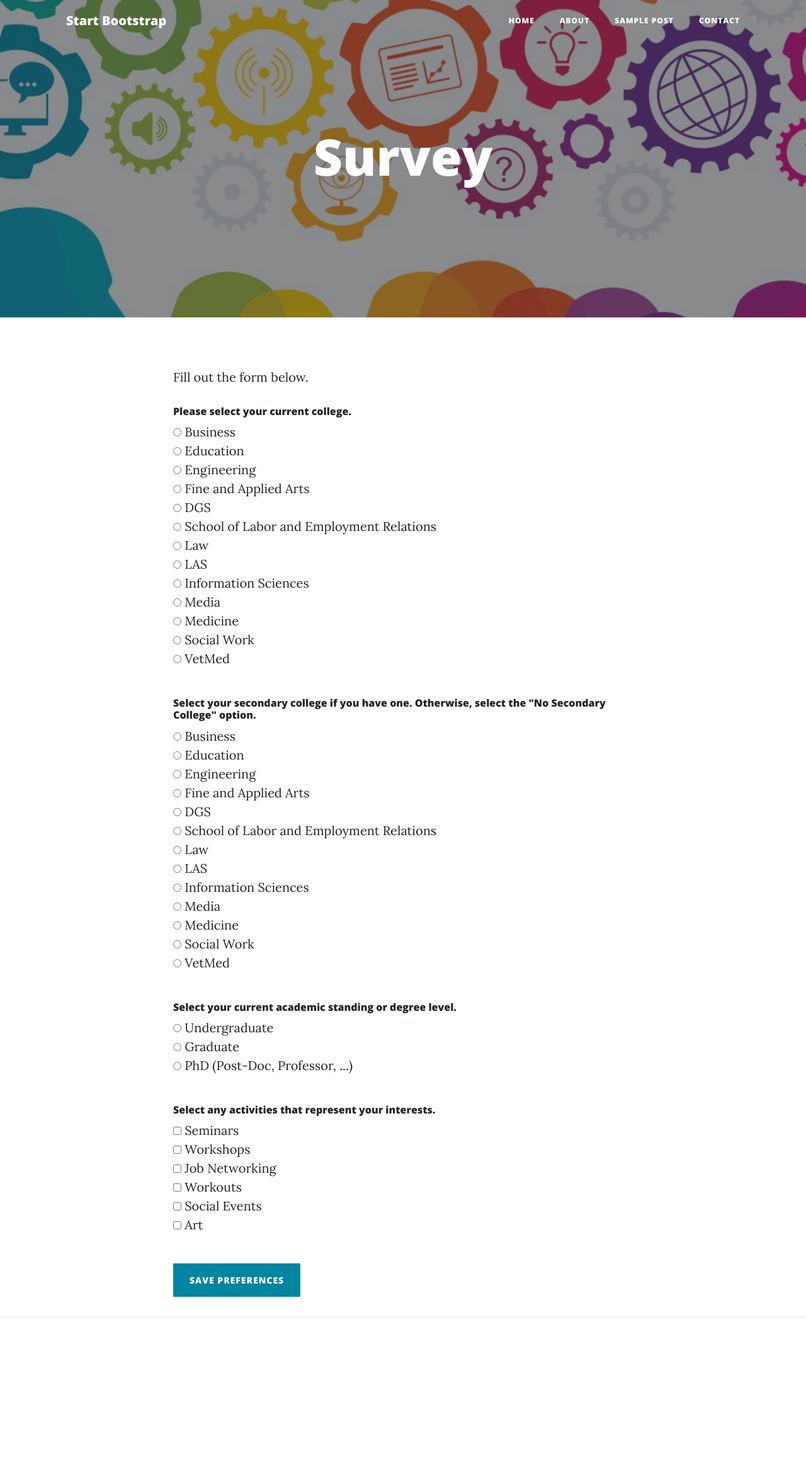
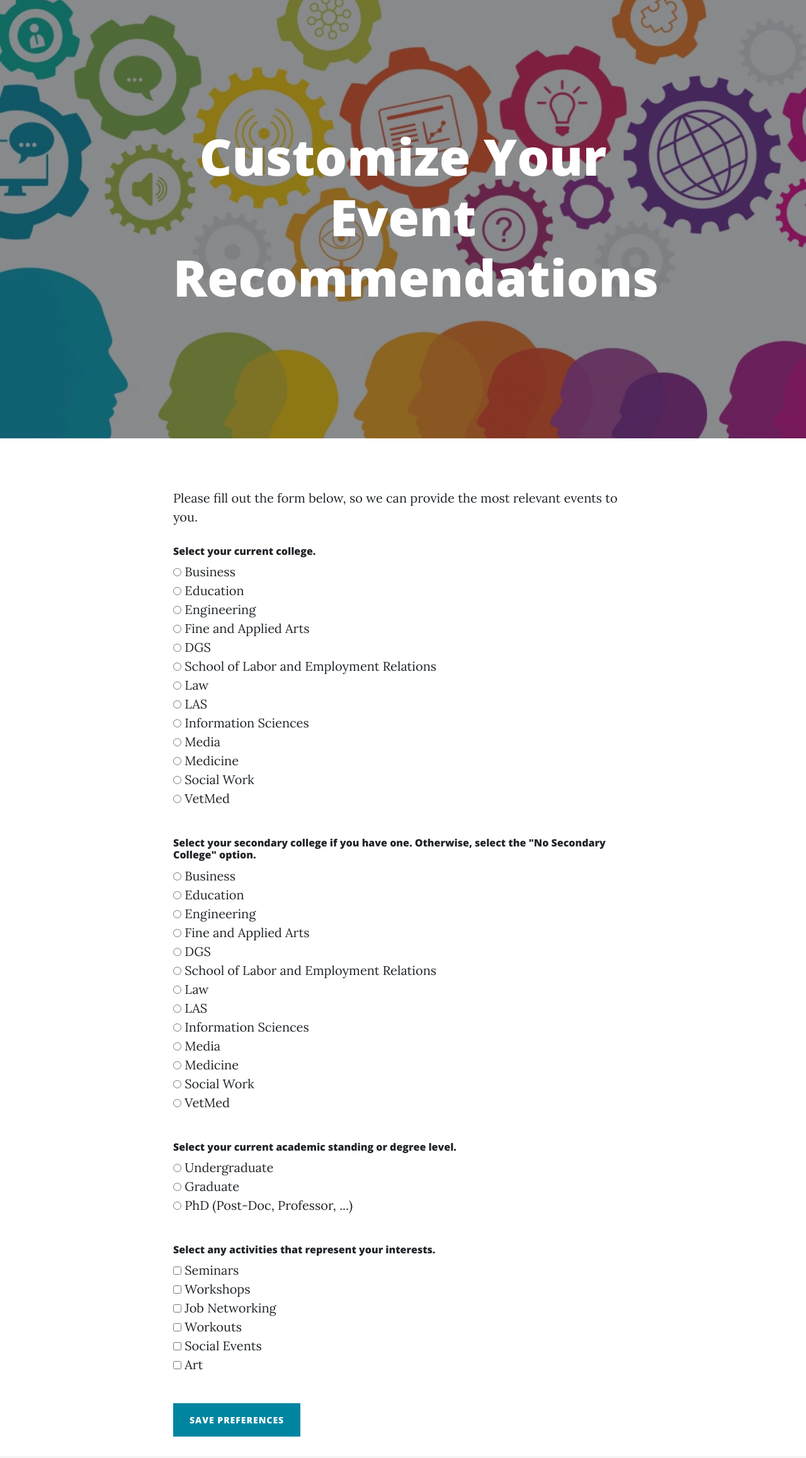
Before and after one commit to MaxMcCarthy/Recommender-System, a Flask app: page /1/survey in a window 1280 px wide. Shown: the top 2315 px of the page at 63% size. Before the commit the page ends 2092 px from the top, so only its background shows below. Run offline with Flask 2, Linux system fonts and the light colour scheme; parts of the project's set-up code (start-up, migrations or seed data) failed here and were passed over; some libraries are stand-ins or nearby versions.

Commit message:
Update survey page.
Removed navigation bar and updated text including title, header, and instructions.

```diff
--- a/templates/survey.html
+++ b/templates/survey.html
@@ -8,7 +8,7 @@
     <meta name="description" content="">
     <meta name="author" content="">
 
-    <title>Survey</title>
+    <title>Customize Your Event Recommendations</title>
 
     <!-- Bootstrap core CSS -->
     <link rel="stylesheet" href="https://maxcdn.bootstrapcdn.com/bootstrap/4.0.0/css/bootstrap.min.css" integrity="sha384-Gn5384xqQ1aoWXA+058RXPxPg6fy4IWvTNh0E263XmFcJlSAwiGgFAW/dAiS6JXm" crossorigin="anonymous">
@@ -25,33 +25,6 @@
 
   <body>
 
-    <!-- Navigation -->
-    <nav class="navbar navbar-expand-lg navbar-light fixed-top" id="mainNav">
-      <div class="container">
-        <a class="navbar-brand" href="../index.html">Start Bootstrap</a>
-        <button class="navbar-toggler navbar-toggler-right" type="button" data-toggle="collapse" data-target="#navbarResponsive" aria-controls="navbarResponsive" aria-expanded="false" aria-label="Toggle navigation">
-          Menu
-          <i class="fa fa-bars"></i>
-        </button>
-        <div class="collapse navbar-collapse" id="navbarResponsive">
-          <ul class="navbar-nav ml-auto">
-            <li class="nav-item">
-              <a class="nav-link" href="../index.html">Home</a>
-            </li>
-            <li class="nav-item">
-              <a class="nav-link" href="../about.html">About</a>
-            </li>
-            <li class="nav-item">
-              <a class="nav-link" href="../post.html">Sample Post</a>
-            </li>
-            <li class="nav-item">
-              <a class="nav-link" href="../contact.html">Contact</a>
-            </li>
-          </ul>
-        </div>
-      </div>
-    </nav>
-
     <!-- Page Header -->
     <header class="masthead" style="background-image: url('{{url_for('static', filename='images/survey-bg.jpg')}}')">
       <div class="overlay"></div>
@@ -59,7 +32,7 @@
         <div class="row">
           <div class="col-lg-8 col-md-10 mx-auto">
             <div class="page-heading">
-              <h1>Survey</h1>
+              <h1>Customize Your Event Recommendations</h1>
             </div>
           </div>
         </div>
@@ -70,7 +43,7 @@
     <div class="container">
       <div class="row">
         <div class="col-lg-8 col-md-10 mx-auto">
-          <p>Fill out the form below.</p>
+          <p>Please fill out the form below, so we can provide the most relevant events to you.</p>
           <!-- Contact Form - Enter your email address on line 19 of the mail/contact_me.php file to make this form work. -->
           <!-- WARNING: Some web hosts do not allow emails to be sent through forms to common mail hosts like Gmail or Yahoo. It's recommended that you use a private domain email address! -->
           <!-- To use the contact form, your site must be on a live web host with PHP! The form will not work locally! -->
@@ -78,7 +51,7 @@
           <form method="POST">
             {{form.csrf_token}}
             <div class="control-group">
-              <h6>Please select your current college.</h6>
+              <h6>Select your current college.</h6>
               <div class="form-group controls">
                 {% for option in form.college %}
                 {{option}} {{option.label(class_="mb-0")}}<br>
```
